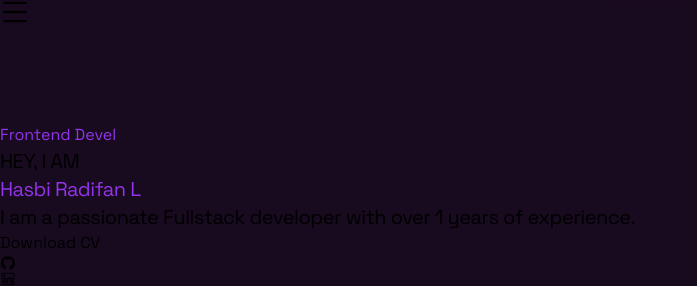
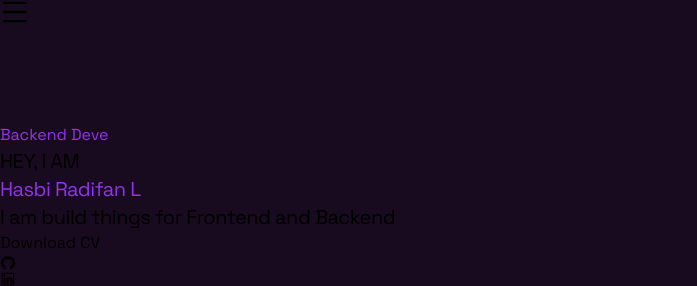
Before and after one commit to hasbirdfn/portfolio-react, a React (Vite) app: page / in a window 1280 px wide. Shown: the part 1379-1665 px from the top of the page, without its empty margins (0-697 px from the left). Built offline with nearby package versions, Linux system fonts and the light colour scheme.

Commit message:
Update link meta index html

```diff
--- a/index.html
+++ b/index.html
@@ -3,7 +3,8 @@
   <head>
     <meta charset="UTF-8" />
     <link rel="icon" type="image/png" href="/icon-hasbcode.png" />
-    <meta name="viewport" content="width=device-width, initial-scale=1.0, maximum-scale=1.0, user-scalable=no">
+    <meta name="viewport" content="width=device-width, initial-scale=1.0" />
+
     <title>Portfolio</title>
   </head>
   <body>
--- a/src/components/Hero.jsx
+++ b/src/components/Hero.jsx
@@ -32,8 +32,6 @@
         >
           <TypeAnimation
             sequence={[
-              "Fullstack Developer",
-              1000,
               "Frontend Developer",
               1000,
               "Backend Developer",
@@ -62,7 +60,7 @@
             transition={{ duration: 1, delay: 1 }}
             className="text-gray-300 max-w-[300px] md:max-w-[500px] md:text-2xl text-lg mb-6"
           >
-            I am a passionate Fullstack developer with over 1 years of experience.
+            I am build things for Frontend and Backend
           </motion.p>
 
           <motion.div
```
